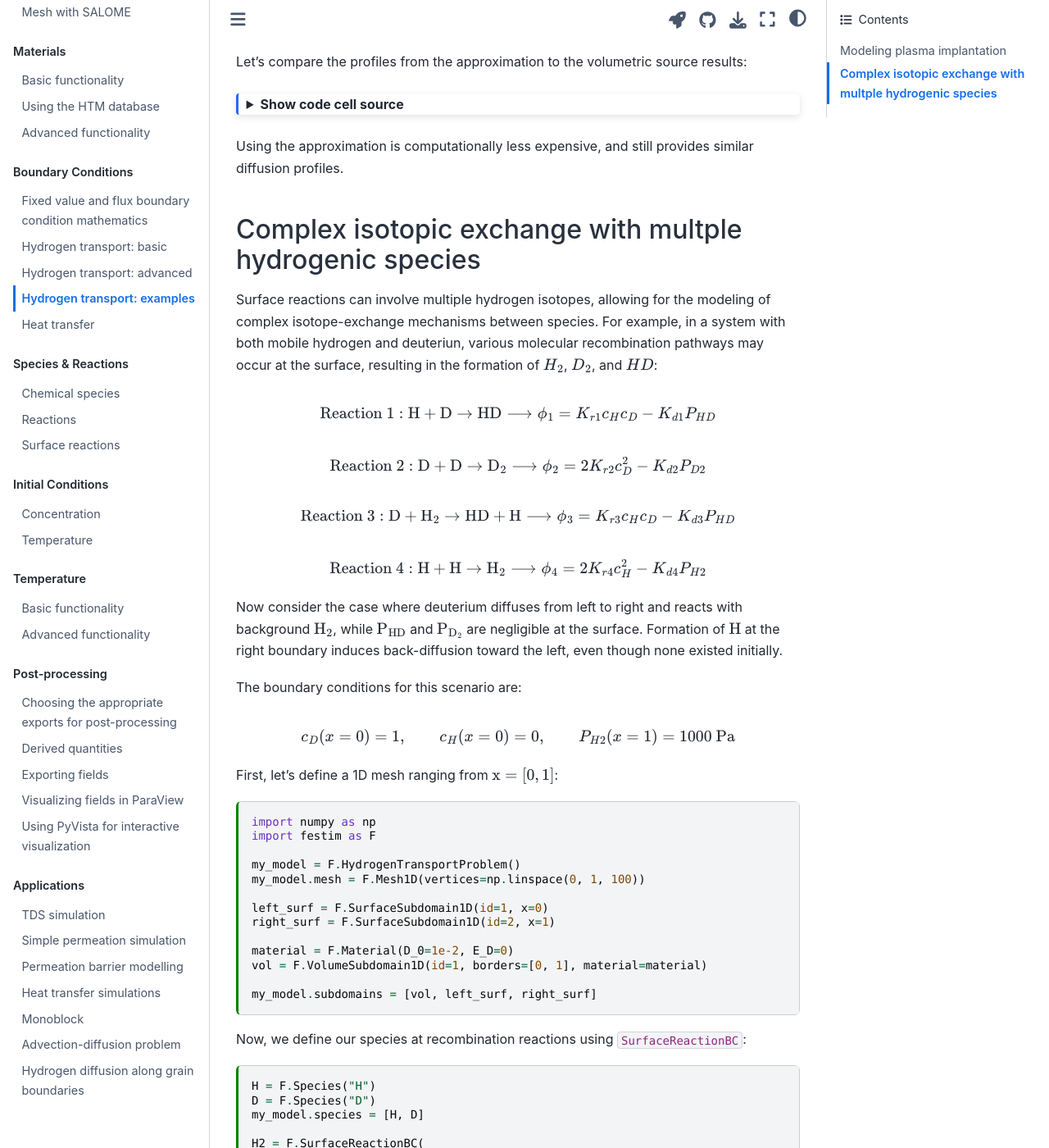
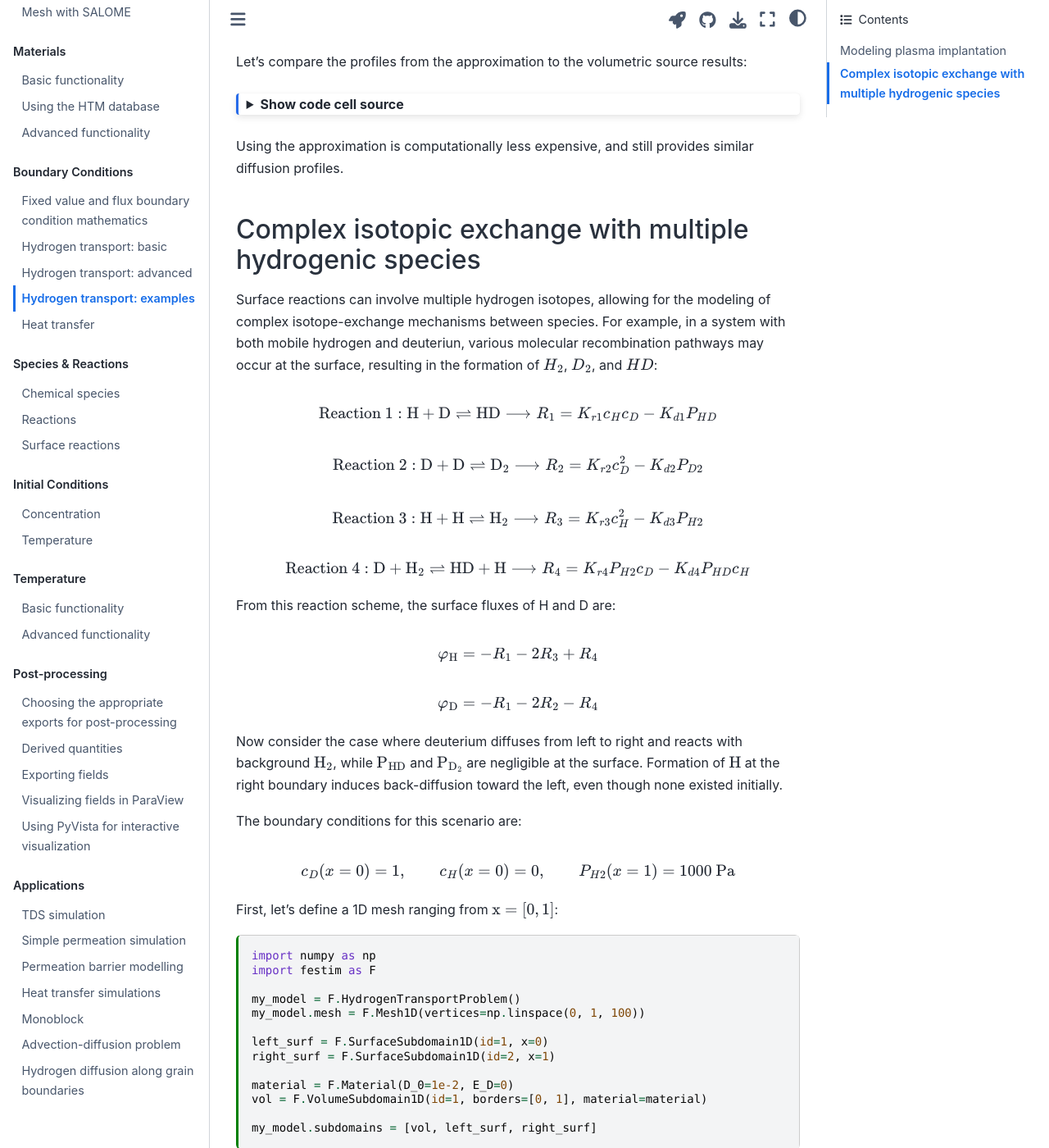
Before and after one commit to festim-dev/FESTIM-workshop, a Jupyter Book: the page built from book/content/boundary_conditions/examples.md, in a window 1280 px wide and 1400 px high, scrolled down 3661 px. Shown: the whole window at 82% size. Built offline with Jupyter Book 1.0.4 settings and Sphinx 7.4.7 and the Sphinx Book theme 1.1.4, drawn with Linux system fonts in a browser that asks for light colours; pages that are not in the unit, such as notebooks, are missing from menus; some of the changed lines change nothing that is shown; some of the changed text lies outside the part shown.

Commit message:
completed isotopic exchange example

````diff
--- a/book/content/boundary_conditions/examples.md
+++ b/book/content/boundary_conditions/examples.md
@@ -1,11 +1,11 @@
 ---
 jupytext:
-  formats: ipynb,md:myst
+  formats: md:myst,ipynb
   text_representation:
     extension: .md
     format_name: myst
     format_version: 0.13
-    jupytext_version: 1.19.1
+    jupytext_version: 1.20.0
 kernelspec:
   display_name: festim-workshop
   language: python
@@ -197,14 +197,26 @@
 
 +++
 
-## Complex isotopic exchange with multple hydrogenic species ##
+## Complex isotopic exchange with multiple hydrogenic species ##
 
 Surface reactions can involve multiple hydrogen isotopes, allowing for the modeling of complex isotope-exchange mechanisms between species. For example, in a system with both mobile hydrogen and deuteriun, various molecular recombination pathways may occur at the surface, resulting in the formation of $H_2$, $D_2$, and $HD$:
 
-$$ \text{Reaction 1}: \mathrm{H+D} \rightarrow \mathrm{HD} \longrightarrow \phi_1 = K_{r1} c_H c_D - K_{d1}P_{HD} $$
-$$ \text{Reaction 2}: \mathrm{D+D} \rightarrow \mathrm{D_2} \longrightarrow \phi_2 = 2K_{r2} c_D^2 - K_{d2}P_{D2} $$
-$$ \text{Reaction 3}: \mathrm{D+H_2} \rightarrow \mathrm{HD + H} \longrightarrow \phi_3 = K_{r3} c_H c_D - K_{d3}P_{HD} $$
-$$ \text{Reaction 4}: \mathrm{H+H} \rightarrow \mathrm{H_2} \longrightarrow \phi_4 = 2K_{r4} c_H^2 - K_{d4}P_{H2} $$
+$$ \text{Reaction 1}: \mathrm{H+D} \rightleftharpoons \mathrm{HD} \longrightarrow R_1 = K_{r1} c_H c_D - K_{d1}P_{HD} $$
+$$ \text{Reaction 2}: \mathrm{D+D} \rightleftharpoons \mathrm{D_2} \longrightarrow R_2 = K_{r2} c_D^2 - K_{d2}P_{D2} $$
+$$ \text{Reaction 3}: \mathrm{H+H} \rightleftharpoons \mathrm{H_2} \longrightarrow R_3 = K_{r3} c_H^2 - K_{d3}P_{H2} $$
+
+$$ \text{Reaction 4}: \mathrm{D+H_2} \rightleftharpoons \mathrm{HD + H} \longrightarrow R_4 = K_{r4} P_{H2} c_D - K_{d4}P_{HD} c_H $$
+
+
+From this reaction scheme, the surface fluxes of H and D are:
+
+$$
+\varphi_\mathrm{H} = -R_1  - 2 R_3 + R_4
+$$
+
+$$
+\varphi_\mathrm{D} = -R_1 - 2 R_2 - R_4
+$$
 
 Now consider the case where deuterium diffuses from left to right and reacts with background
 $\mathrm{H_2}$, while $\mathrm{P_{HD}}$ and $\mathrm{P_{D_2}}$ are negligible at the surface.
@@ -242,17 +254,9 @@
 D = F.Species("D")
 my_model.species = [H, D]
 
-H2 = F.SurfaceReactionBC(
-    reactant=[H, H],
-    gas_pressure=1000,
-    k_r0=1,
-    E_kr=0.1,
-    k_d0=1e-5,
-    E_kd=0.1,
-    subdomain=right_surf,
-)
+P_h2 = 1000
 
-HD = F.SurfaceReactionBC(
+reaction_1_bc = F.SurfaceReactionBC(
     reactant=[H, D],
     gas_pressure=0,
     k_r0=1,
@@ -262,9 +266,19 @@
     subdomain=right_surf,
 )
 
-D2 = F.SurfaceReactionBC(
+reaction_2_bc = F.SurfaceReactionBC(
     reactant=[D, D],
     gas_pressure=0,
+    k_r0=1,
+    E_kr=0.1,
+    k_d0=1e-5,
+    E_kd=0.1,
+    subdomain=right_surf,
+)
+
+reaction_3_bc = F.SurfaceReactionBC(
+    reactant=[H, H],
+    gas_pressure=P_h2,
     k_r0=1,
     E_kr=0.1,
     k_d0=1e-5,
@@ -276,27 +290,31 @@
 Now, let's add our isotopic exchange reaction using `ParticleFluxBC` (see [here](h_transport_advanced.md) to learn more about defining isotopic exchange fluxes):
 
 ```{code-cell} ipython3
-import ufl
+Kr_0_custom = 10000.0
+E_Kr_custom = 0.5  # eV
 
-Kr_0 = 1.0
-E_Kr = 0.1
+def K_exchange(T):
+    return Kr_0_custom * ufl.exp(-E_Kr_custom / (F.k_B * T))
 
-def my_custom_recombination_flux(c, T):
-    Kr_0_custom = 1.0
-    E_Kr_custom = 0.5  # eV
-    h2_conc = 1e25  # assumed constant H2 concentration in
+def isotopic_exchange_D(c_D, T):
+    return - K_exchange(T) * P_h2 * c_D
 
-    recombination_flux = (
-        -(Kr_0 * ufl.exp(-E_Kr / (F.k_B * T))) * c**2
-        - (Kr_0_custom * ufl.exp(-E_Kr_custom / (F.k_B * T))) * h2_conc * c
-    )
-    return recombination_flux
+def isotopic_exchange_H(c_D, T):
+    return + K_exchange(T) * P_h2 * c_D
 
-HDH = F.ParticleFluxBC(
-    value=my_custom_recombination_flux,
+
+reaction_4_D = F.ParticleFluxBC(
+    value=isotopic_exchange_D,
     subdomain=right_surf,
-    species_dependent_value={"c": D},
+    species_dependent_value={"c_D": D},
     species=D,
+)
+
+reaction_4_H = F.ParticleFluxBC(
+    value=isotopic_exchange_H,
+    subdomain=right_surf,
+    species_dependent_value={"c_D": D},
+    species=H,
 )
 ```
 
@@ -304,10 +322,11 @@
 
 ```{code-cell} ipython3
 my_model.boundary_conditions = [
-    H2,
-    D2,
-    HD,
-    HDH,
+    reaction_1_bc,
+    reaction_2_bc,
+    reaction_3_bc,
+    reaction_4_D,
+    reaction_4_H,
     F.FixedConcentrationBC(subdomain=left_surf, value=1, species=D),
     F.FixedConcentrationBC(subdomain=left_surf, value=0, species=H),
 ]
````
